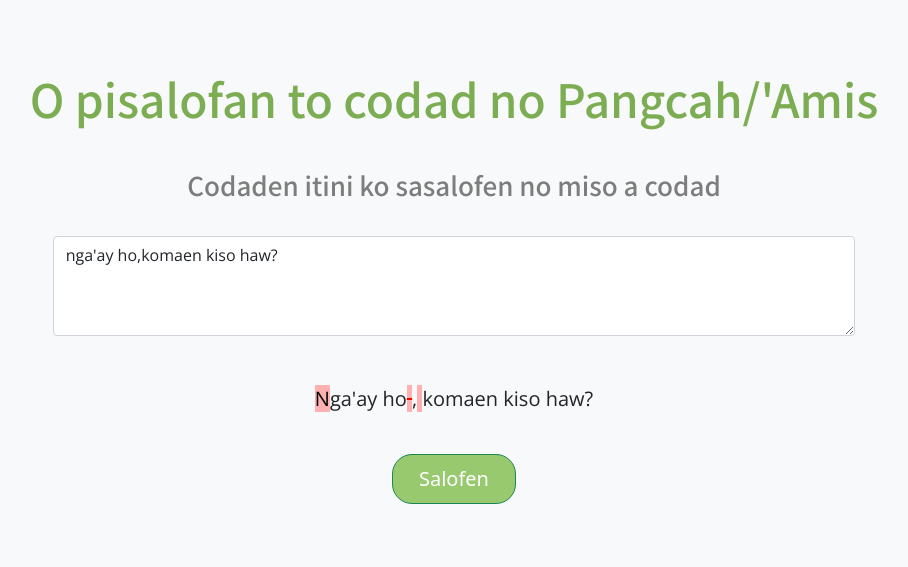
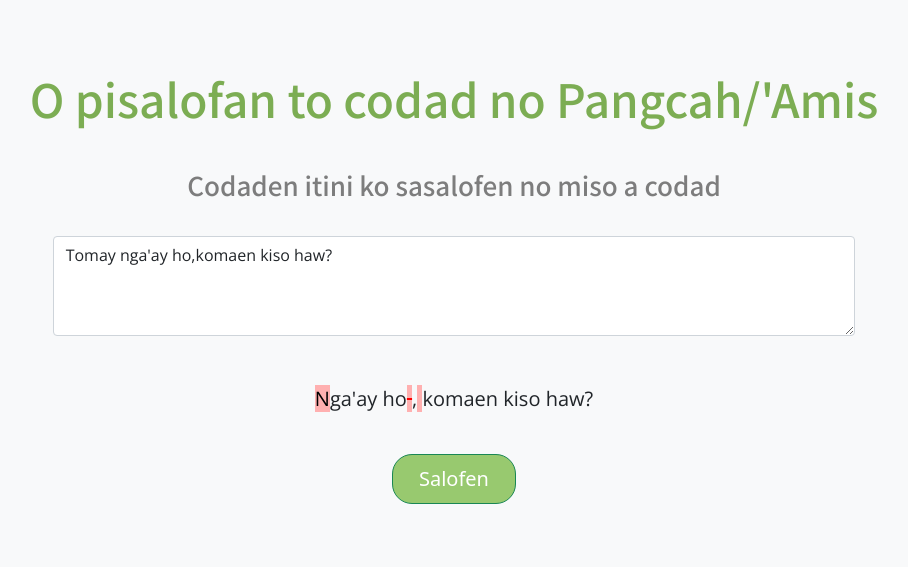
Before and after one commit to i3thuan5/Patamaen, a Django app: page /falic in a window 1280 px wide. Shown: the top 567 px of the page, without its empty margins (186-1094 px from the left). Run offline with Django 4.2, Linux system fonts and the light colour scheme.

Commit message:
Template 資料抽去 view。

```diff
--- a/patamaen/falic/templates/patamaen/falic.html
+++ b/patamaen/falic/templates/patamaen/falic.html
@@ -37,7 +37,7 @@
         <section>
           <div class="row">
             <div class="col-md-8 offset-md-2 text-center">
-              <textarea class="form-control" >nga'ay ho,komaen kiso haw?</textarea>
+              <textarea class="form-control" >{{ sentence }}</textarea>
               <br>
               <br>
               <p id= masalofay><span class='cakatama'>N</span>ga'ay ho<del class='cakatama' id ='caaykatama'>
--- a/patamaen/falic/views.py
+++ b/patamaen/falic/views.py
@@ -2,4 +2,8 @@ from django.shortcuts import render
 
 
 def falic(request):
-    return render(request, template_name='patamaen/falic.html')
+    return render(
+        request,
+        template_name='patamaen/falic.html',
+        context={'sentence': "Tomay nga'ay ho,komaen kiso haw?"},
+    )
```
